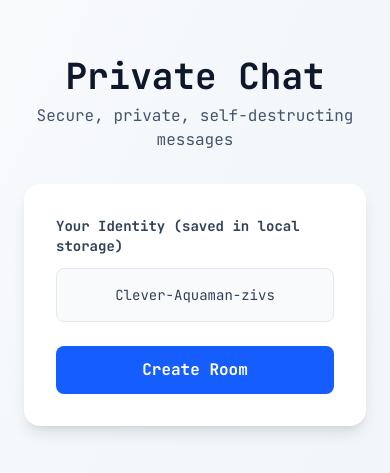
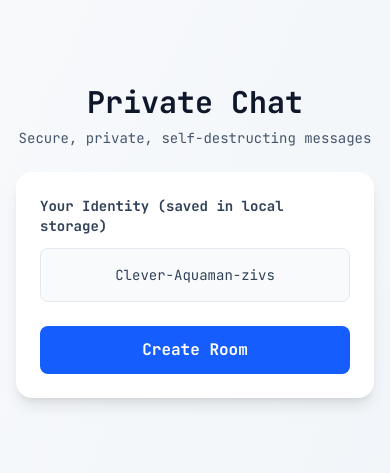
Before and after one commit to Mehdi-Samardan/Real-Time-Private-Chat, a Next.js app: page / in a window 390 px wide. Shown: the part 181-654 px from the top of the page. Built offline with nearby package versions, Linux system fonts and the light colour scheme; no server answers; what @elysiajs/eden would draw is missing.

Commit message:
update page.tsx

```diff
--- a/src/app/page.tsx
+++ b/src/app/page.tsx
@@ -89,18 +89,18 @@ export default function Home() {
   });
 
   return (
-    <main className="flex min-h-screen flex-col items-center justify-center p-6 bg-gradient-to-br from-slate-50 to-slate-100">
-      <div className="w-full max-w-sm">
-        <div className="text-center mb-8">
-          <h1 className="text-4xl font-bold text-slate-900 mb-2">
+    <main className="flex min-h-screen flex-col items-center justify-center p-4 sm:p-6 bg-gradient-to-br from-slate-50 to-slate-100">
+      <div className="w-full max-w-sm sm:max-w-md md:max-w-lg">
+        <div className="text-center mb-6 sm:mb-8">
+          <h1 className="text-3xl sm:text-4xl font-bold text-slate-900 mb-2">
             Private Chat
           </h1>
-          <p className="text-slate-600 text-base">
+          <p className="text-slate-600 text-sm sm:text-base">
             Secure, private, self-destructing messages
           </p>
         </div>
 
-        <div className="bg-white rounded-2xl shadow-lg p-8 space-y-6">
+        <div className="bg-white rounded-2xl shadow-lg p-6 sm:p-8 space-y-6">
           <div>
             <label className="block text-sm font-semibold text-slate-700 mb-3">
               Your Identity (saved in local storage)
@@ -122,7 +122,7 @@ export default function Home() {
   );
 }
 
-
+// v1
     // <main className="flex min-h-screen flex-col items-center justify-center p-4">
     //   <div className="w-full max-w-md space-y-8">
     //     <div className="text-center space-y-2">
@@ -153,3 +153,36 @@ export default function Home() {
     //     </div>
     //   </div>
     // </main>
+
+
+    // v2
+    //   <main className="flex min-h-screen flex-col items-center justify-center p-6 bg-gradient-to-br from-slate-50 to-slate-100">
+    //   <div className="w-full max-w-sm">
+    //     <div className="text-center mb-8">
+    //       <h1 className="text-4xl font-bold text-slate-900 mb-2">
+    //         Private Chat
+    //       </h1>
+    //       <p className="text-slate-600 text-base">
+    //         Secure, private, self-destructing messages
+    //       </p>
+    //     </div>
+
+    //     <div className="bg-white rounded-2xl shadow-lg p-8 space-y-6">
+    //       <div>
+    //         <label className="block text-sm font-semibold text-slate-700 mb-3">
+    //           Your Identity (saved in local storage)
+    //         </label>
+    //         <div className="bg-slate-50 border border-slate-200 rounded-lg p-4 text-center text-sm font-mono text-slate-700 break-all">
+    //           {username}
+    //         </div>
+    //       </div>
+
+    //       <button
+    //         onClick={() => createRoom()}
+    //         className="w-full bg-blue-600 hover:bg-blue-700 text-white font-semibold py-3 px-4 rounded-lg transition-colors duration-200"
+    //       >
+    //         Create Room
+    //       </button>
+    //     </div>
+    //   </div>
+    // </main>
```
